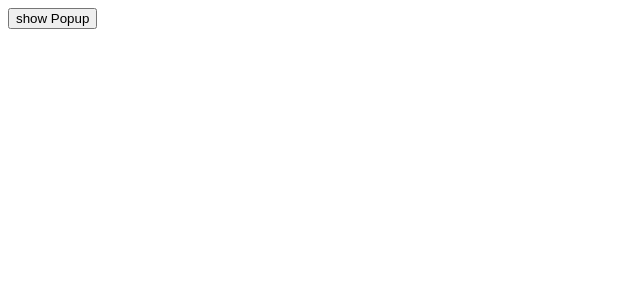
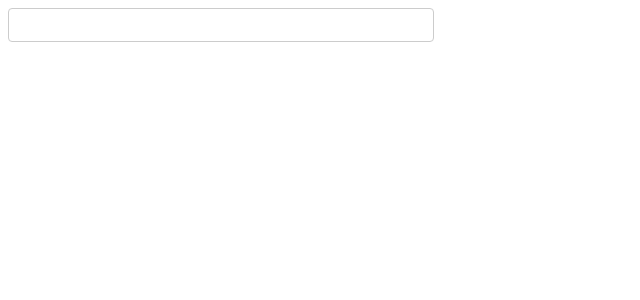
Before and after one commit to devmuhmed/journey-of-vuejs, a Vue app in the folder tasks/codevolution/: page / in a window 1280 px wide. Shown: the top 300 px of the page, without its empty margins (0-640 px from the left). Built offline with nearby package versions, Linux system fonts and the light colour scheme.

Commit message:
codevolution lesson 36 components and v-model

```diff
--- /dev/null
+++ b/tasks/codevolution/src/AppFive.vue
@@ -0,0 +1,30 @@
+<template>
+    <!-- <input type="text" v-model="name"> -->
+    <input-component v-model="name"/>
+</template>
+
+<script>
+    import InputComponent from './components/input.vue'
+    export default {
+        name: 'App',
+        components: {
+            InputComponent
+        },
+        data() {
+            return {
+                name: ''
+            }
+        },
+    }
+</script>
+
+<style scoped>
+#app {
+  font-family: Avenir, Helvetica, Arial, sans-serif;
+  -webkit-font-smoothing: antialiased;
+  -moz-osx-font-smoothing: grayscale;
+  text-align: center;
+  color: #2c3e50;
+  margin-top: 60px;
+}
+</style>
--- a/tasks/codevolution/src/components/Popup.vue
+++ b/tasks/codevolution/src/components/Popup.vue
@@ -9,7 +9,15 @@
 <script>
     export default {
         name: 'PopUp',
-        emits:['close'],
+        emits:{
+            close: (name) => {
+                if (!name) {
+                    return false
+                } else {
+                    return true
+                }
+            },
+        },
         data() {
             return {
                 name: ''
--- /dev/null
+++ b/tasks/codevolution/src/components/input.vue
@@ -0,0 +1,30 @@
+<template>
+    <input
+        type="text"
+        :value="modelValue"
+        @input="$emit('update:modelValue', $event.target.value)">
+</template>
+
+<script>
+    export default {
+        name: 'InputComponent',
+        props: {
+            modelValue: String
+        }
+    }
+</script>
+
+<style scoped>
+input[type='text'] {
+    display: block;
+    width: 400px;
+    padding: 6px 12px;
+    font-size: 14px;
+    line-height: 1.4;
+    color: #555;
+    background-color: #fff;
+    background-image: none;
+    border: 1px solid #ccc;
+    border-radius: 4px;
+}
+</style>
--- a/tasks/codevolution/src/main.js
+++ b/tasks/codevolution/src/main.js
@@ -10,6 +10,7 @@ import { createApp } from 'vue'
 // import ComputedProperty from './ComputedProperty.vue'
 // import WatcherApp from './Watcher.vue'
 // import App from './AppThree.vue'
-import App from './AppFour.vue'
+// import App from './AppFour.vue'
+import App from './AppFive.vue'
 
 createApp(App).mount('#app')
```
